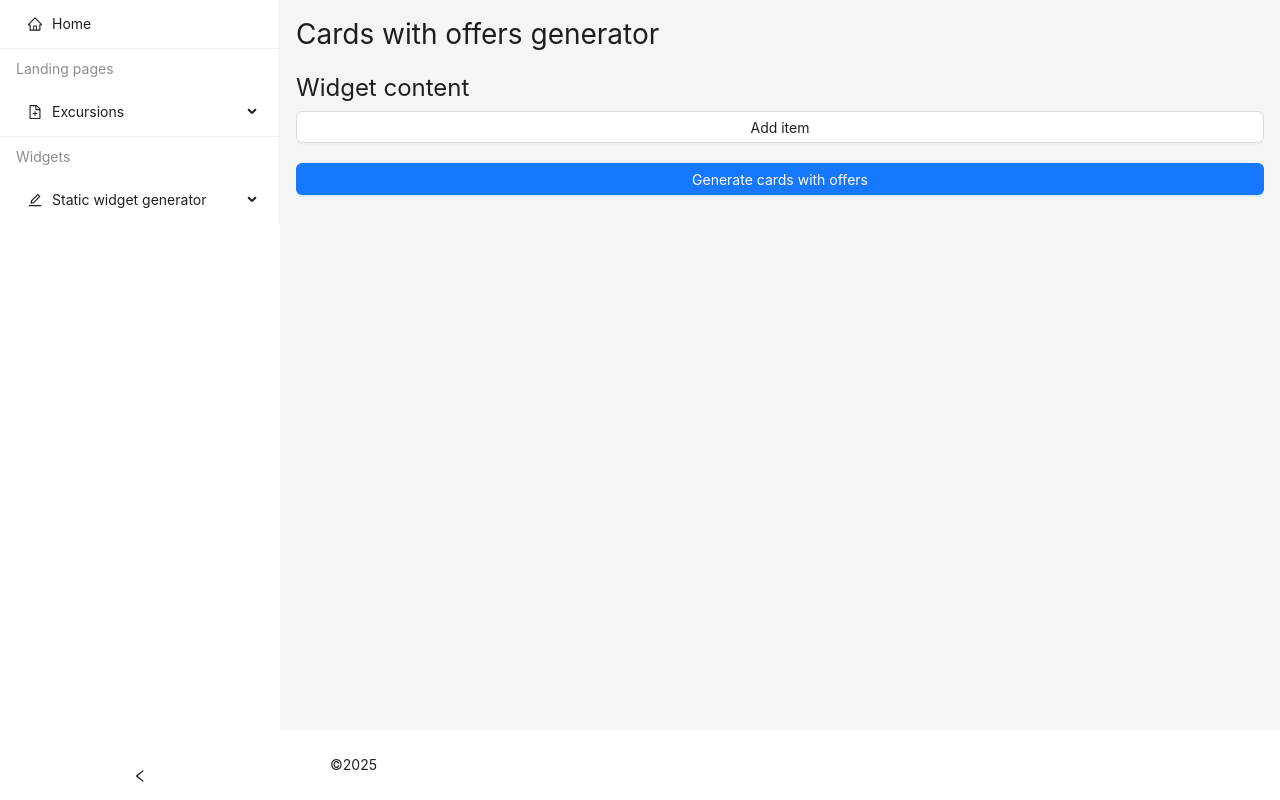
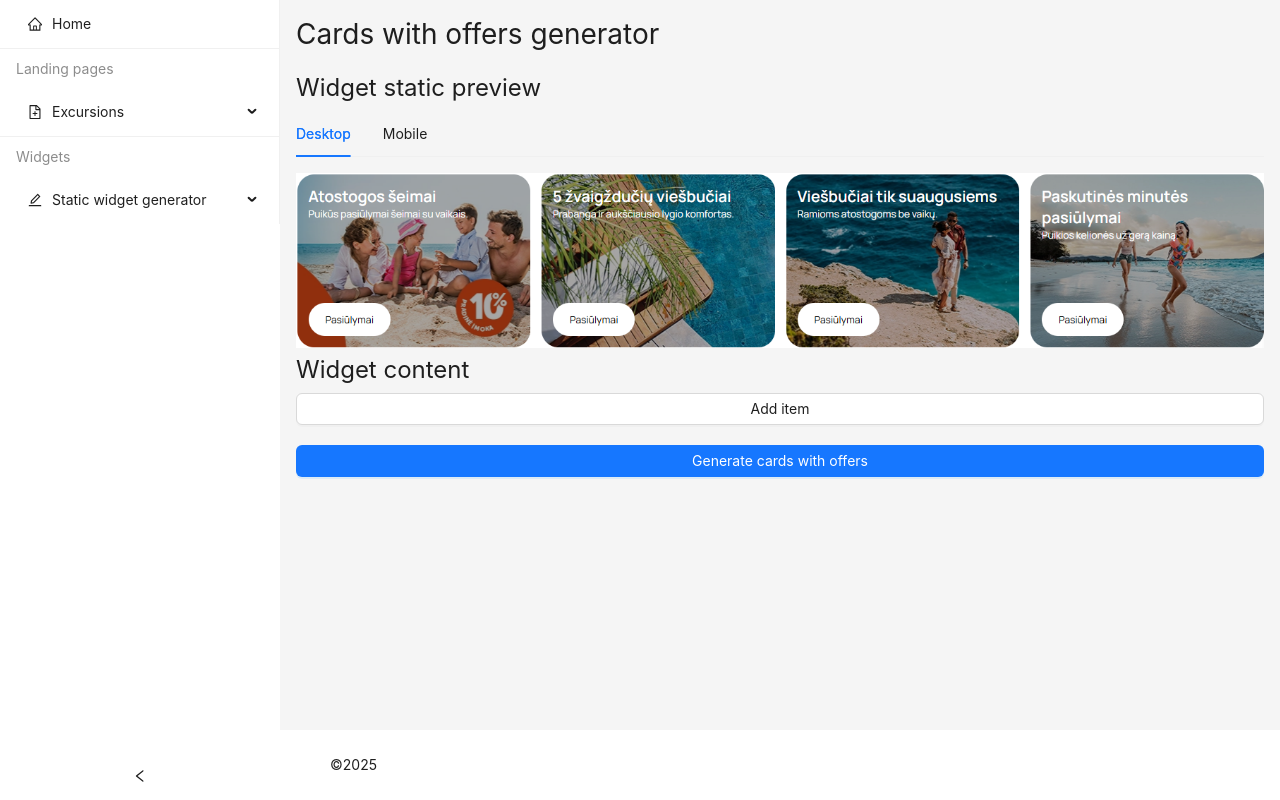
Before and after one commit to eviirus/CT-BO-Expansion, a React (Create React App) app: page /CT-BO-Expansion/widgets/static-widget-generator/cards-with-offers in a window 1280 px wide. Built offline with nearby package versions, Linux system fonts and the light colour scheme.

Commit message:
implemented widget preview for cardswithoffers and added images for static preview

```diff
--- a/src/routes/widgets/static-widget-generator/CardsWithOffers.jsx
+++ b/src/routes/widgets/static-widget-generator/CardsWithOffers.jsx
@@ -9,6 +9,10 @@ import {
 import { Button } from "antd";
 import CodeDisplay from "../../../components/code-display/CodeDisplay";
 import { CreateCardsWithOffers } from "../../../generators/widgets/static-widgets/cards-with-offers/CreateCardsWithOffers";
+import WidgetStaticPreview from "../../../components/preview/widget-preview/static-preview/WidgetStaticPreview";
+
+import cardsWithOffersDesktop from "../../../assets/images/widgets/cardsWithOffers-desktop.png";
+import cardsWithOffersMobile from "../../../assets/images/widgets/cardsWithOffers-mobile.png";
 
 export default function ExcursionPageGenerator() {
   const pageTitle = "Cards with offers";
@@ -94,6 +98,10 @@ export default function ExcursionPageGenerator() {
         <meta name="title" content={pageTitle} />
       </Helmet>
       <h1 className="regular28">Cards with offers generator</h1>
+      <WidgetStaticPreview
+        desktopImage={cardsWithOffersDesktop}
+        mobileImage={cardsWithOffersMobile}
+      />
       <WidgetContent ref={widgetContentRef} content={content} />
       <Button
         onClick={handleSubmit}
```
Also changed, not shown: src/assets/images/widgets/cardsWithOffers-desktop.png (added), src/assets/images/widgets/cardsWithOffers-mobile.png (added).
